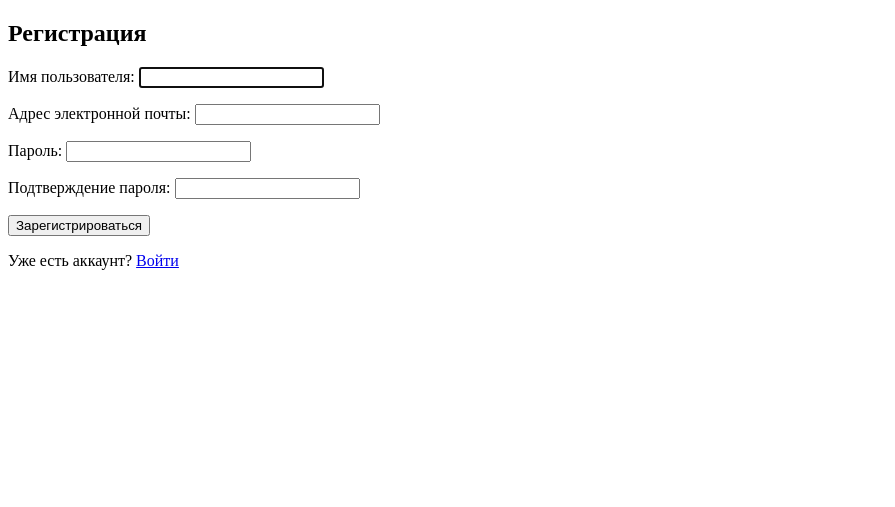
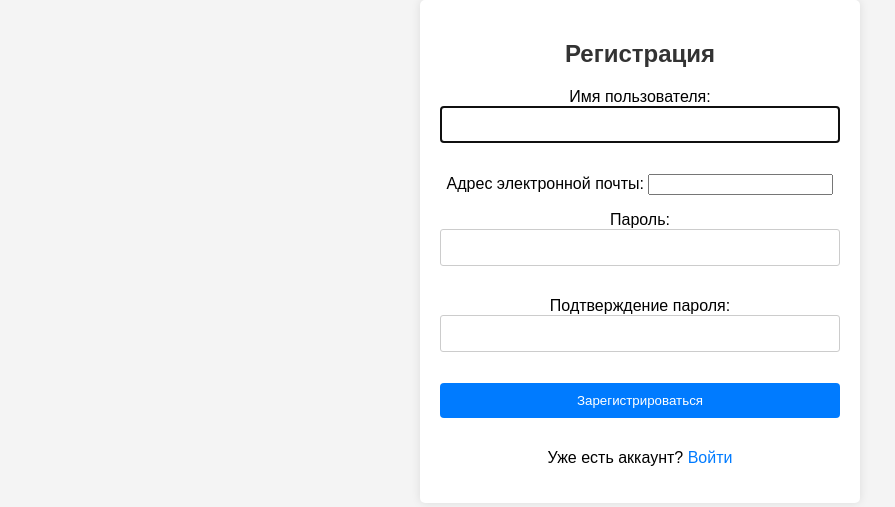
Before and after one commit to n1x9s/catavito, a Django app: page /register/ in a window 1280 px wide. Shown: the top 507 px of the page, without its empty margins (0-895 px from the left). Run offline with Django 5.2, Linux system fonts and the light colour scheme.

Commit message:
Сделал дизайн входа

```diff
--- /dev/null
+++ b/catshop/static/css/login.css
@@ -0,0 +1,67 @@
+/* login.css */
+
+body {
+    font-family: Arial, sans-serif;
+    background-color: #f4f4f4;
+    margin: 0;
+    padding: 0;
+}
+
+.logo {
+    display: block;
+    margin: 20px auto; /* Центрирование логотипа и добавление отступа сверху и снизу */
+    width: 100px; /* Задаем ширину логотипа */
+    height: auto; /* Подстраиваем высоту автоматически */
+}
+
+form {
+    max-width: 400px;
+    margin: 0 auto;
+    background-color: #fff;
+    border-radius: 5px;
+    padding: 20px;
+    box-shadow: 0px 0px 10px 0px rgba(0, 0, 0, 0.1);
+}
+
+h2 {
+    text-align: center;
+    color: #333;
+    margin-bottom: 20px;
+}
+
+p {
+    text-align: center;
+}
+
+a {
+    color: #007bff;
+    text-decoration: none;
+}
+
+a:hover {
+    text-decoration: underline;
+}
+
+input[type="text"],
+input[type="password"],
+input[type="submit"] {
+    width: 100%;
+    padding: 10px;
+    margin-bottom: 15px;
+    border: 1px solid #ccc;
+    border-radius: 3px;
+    box-sizing: border-box;
+}
+
+input[type="submit"] {
+    background-color: #007bff;
+    color: #fff;
+    border: none;
+    border-radius: 4px;
+    cursor: pointer;
+    transition: background-color 0.3s;
+}
+
+input[type="submit"]:hover {
+    background-color: #0056b3;
+}
--- a/djangoProject/settings.py
+++ b/djangoProject/settings.py
@@ -87,7 +87,7 @@ DATABASES = {
         "ENGINE": "django.db.backends.mysql",
         "NAME": "my_database1",
         "USER": "root",
-        "PASSWORD": "15931",
+        "PASSWORD": "123w123r",
         "HOST": "localhost",
         "PORT": "3306",
     }
--- a/djangoProject/urls.py
+++ b/djangoProject/urls.py
@@ -21,6 +21,7 @@ from django.conf import settings
 from django.conf.urls.static import static
 
 urlpatterns = [
+
     path('admin/', admin.site.urls),
     path('', include('catshop.urls')),
     path('', include('users.urls')),
--- a/templates/users/register.html
+++ b/templates/users/register.html
@@ -3,6 +3,7 @@
 <head>
     <meta charset="UTF-8">
     <title>Регистрация</title>
+    <link rel="stylesheet" type="text/css" href="/css/login.css">
 </head>
 <body>
 <form method="POST" novalidate>
--- a/users/urls.py
+++ b/users/urls.py
@@ -1,7 +1,6 @@
 from django.urls import path
 
 from . import views
-
 urlpatterns = [
     path('login/', views.sign_in, name='login'),
     path('logout/', views.sign_out, name='logout'),
```
Also changed, not shown: templates/catshop/index.html (+5 -4 lines), templates/users/login.html (+7 -0 lines), media/media/cat_images/393458-meyn-kunov-3.jpg (added), 2 other files.
